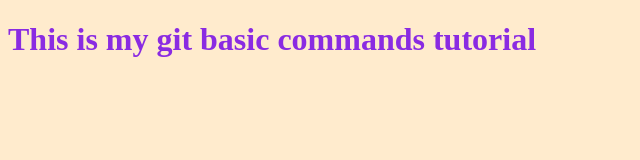
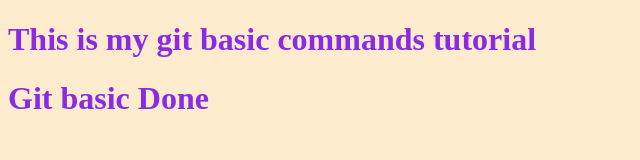
Before and after one commit to Ashishdhardubey/Web-dev-fundamantals, a plain HTML site: page index.html in a window 1280 px wide. Shown: the whole page, without its empty margins (0-640 px from the left). Drawn offline with Linux system fonts and the light colour scheme.

Commit message:
concept clear

```diff
--- a/index.html
+++ b/index.html
@@ -10,6 +10,7 @@
 
 <body>
     <h1>This is my git basic commands tutorial</h1>
+    <h1>Git basic Done</h1>
 </body>
 <script src="index.js"></script>
 
```
